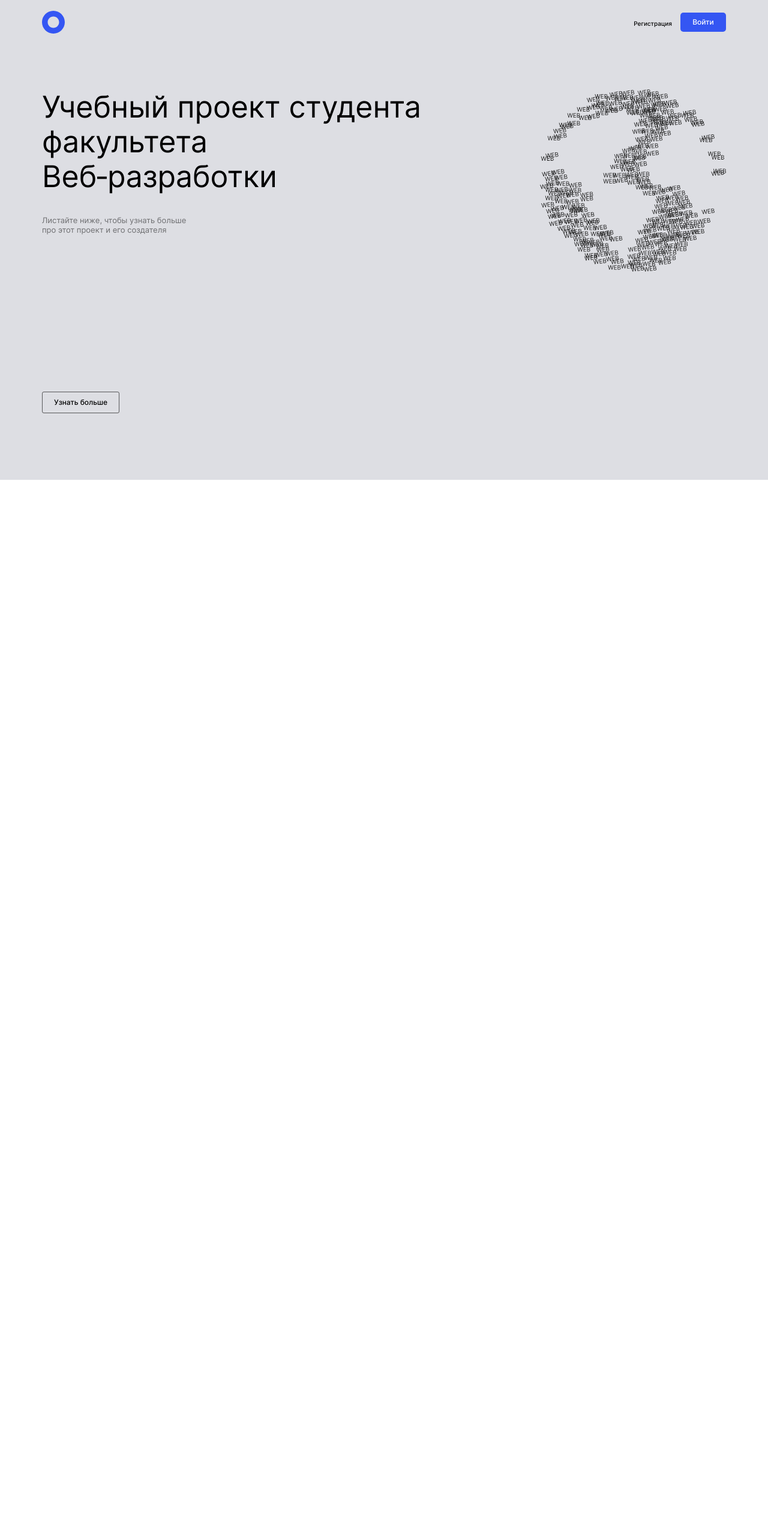
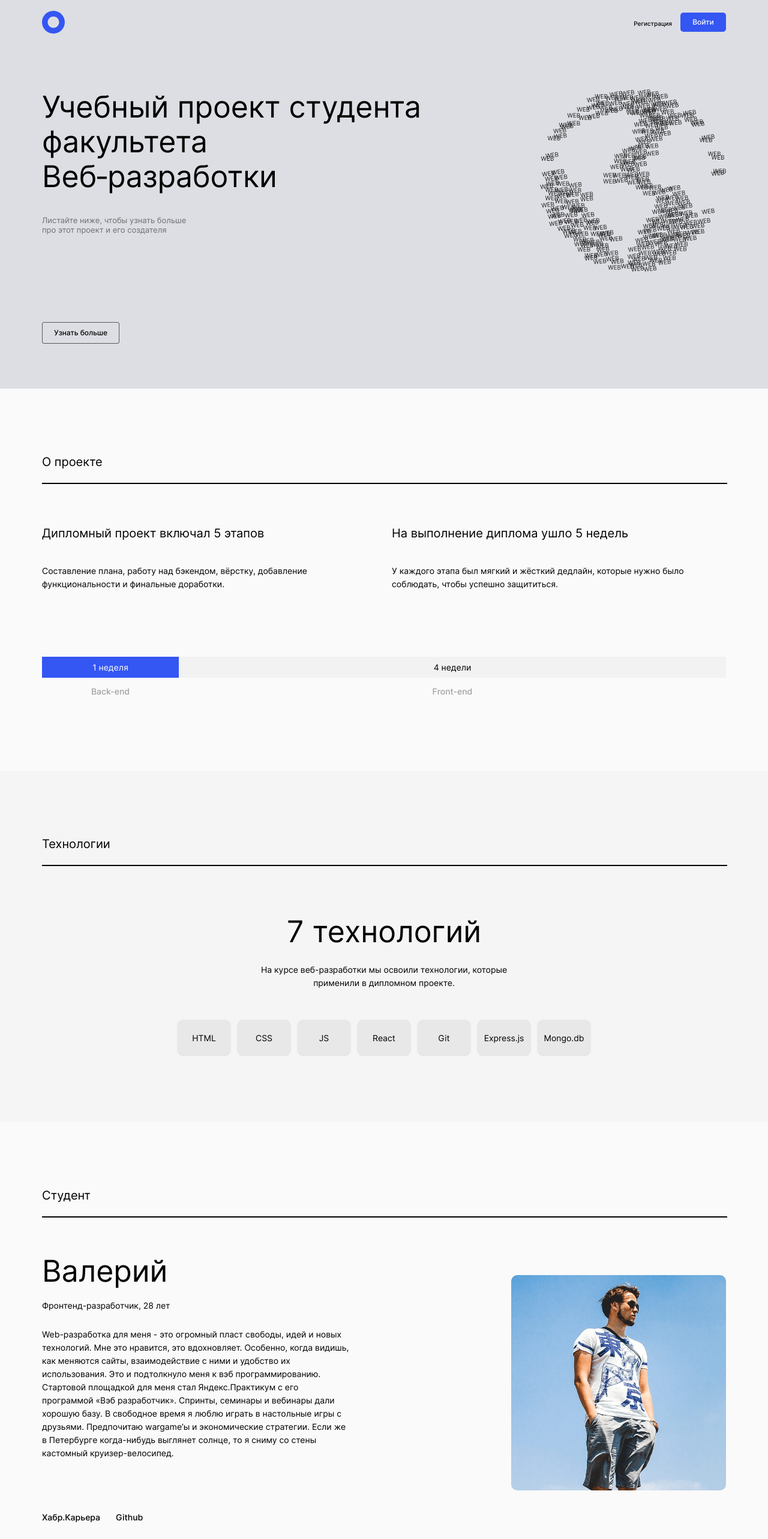
Before and after one commit to valeriiBorisenko/movies-explorer-frontend, a React (Create React App) app: page / in a window 1280 px wide. Shown: the top 2566 px of the page at 60% size. Before the commit the page ends 800 px from the top, so only its background shows below. Built offline with nearby package versions, Linux system fonts and the light colour scheme.

Commit message:
hot-fix: правка скрывающихся блоков

```diff
--- a/src/components/Pages/MainPage/AboutMe/AboutMe.css
+++ b/src/components/Pages/MainPage/AboutMe/AboutMe.css
@@ -1,10 +1,5 @@
 .about-me {
   width: 100%;
-  display: block;
-}
-
-.about-me_hide {
-  display: none;
 }
 
 .about-me__container {
--- a/src/components/Pages/MainPage/AboutMe/AboutMe.js
+++ b/src/components/Pages/MainPage/AboutMe/AboutMe.js
@@ -4,9 +4,9 @@ import ParagraphMainPage from "../ui/ParagraphMainPage/ParagraphMainPage";
 import SocialLink from "../../../ui/SocialLink/SocialLink";
 import avatar from "../../../../images/ValeriiBorisenko.png"
 
-function AboutMe({ isActive }) {
+function AboutMe() {
   return (
-    <section className={`about-me ${isActive ? "about-me_hide" : ''}`}>
+    <section className="about-me">
       <div className="main-page__container">
         <TitleH3MainPage
           title="Студент"
--- a/src/components/Pages/MainPage/AboutProject/AboutProject.css
+++ b/src/components/Pages/MainPage/AboutProject/AboutProject.css
@@ -1,10 +1,5 @@
 .about-project {
   width: 100%;
-  display: block;
-}
-
-.about-project_hide {
-  display: none;
 }
 
 .about-project__container {
--- a/src/components/Pages/MainPage/AboutProject/AboutProject.js
+++ b/src/components/Pages/MainPage/AboutProject/AboutProject.js
@@ -2,9 +2,9 @@ import TitleH3MainPage from '../ui/TitleH3MainPage/TitleH3MainPage';
 import ProjectTasks from './ProjectTasks/ProjectTasks';
 import Timeline from './TimeLine/TimeLine'
 
-function AboutProject({ isActive }) {
+function AboutProject() {
   return (
-    <section className={`about-project ${isActive ? "about-project_hide" : ''}`} id="about-project">
+    <section className="about-project" id="about-project">
       <div className="main-page__container">
         <TitleH3MainPage
           title="О проекте"
--- a/src/components/Pages/MainPage/MainPage.js
+++ b/src/components/Pages/MainPage/MainPage.js
@@ -1,4 +1,3 @@
-import { useState } from 'react';
 import Header from '../../Header/Header';
 import MainHeader from './ui/MainHeader/MainHeader';
 import Promo from './Promo/Promo';
@@ -12,10 +11,7 @@ import scrollDown from '../../../utils/srollDown'
 
 function MainPage() {
 
-  const [isActive, setIsActive] = useState(true);
-
   async function handleCickButton() {
-    await setIsActive(false)
     scrollDown()
   }
 
@@ -30,23 +26,13 @@ function MainPage() {
           onClick={handleCickButton}
         />
         <AboutProject
-          isActive={isActive}
           id="about-project"
         />
-        <Techs
-          isActive={isActive}
-        />
-        <AboutMe
-          isActive={isActive}
-        />
-        <Portfolio
-          isActive={isActive}
-        />
+        <Techs/>
+        <AboutMe/>
+        <Portfolio/>
       </main>
-      <Footer
-        isActive={isActive}
-        isMainPage
-      />
+      <Footer/>
 
     </section>
   )
--- a/src/components/Pages/MainPage/Portfolio/Portfolio.css
+++ b/src/components/Pages/MainPage/Portfolio/Portfolio.css
@@ -1,10 +1,5 @@
 .portfolio {
   width: 100%;
-  display: block;
-}
-
-.portfolio_hide {
-  display: none;
 }
 
 .portfolio__container{
--- a/src/components/Pages/MainPage/Portfolio/Portfolio.js
+++ b/src/components/Pages/MainPage/Portfolio/Portfolio.js
@@ -1,8 +1,8 @@
 import PortfolioLink from "./PotfolioLink/PortfolioLink"
 
-function Portfolio({ isActive }) {
+function Portfolio() {
   return (
-    <section className={`portfolio ${isActive ? "portfolio_hide" : ''}`}>
+    <section className="portfolio">
       <div className="portfolio__container">
         <h3 className="portfolio__title">Портфолио</h3>
         <ul className="portfolio__links">
--- a/src/components/Pages/MainPage/Promo/NavTab/NavTab.css
+++ b/src/components/Pages/MainPage/Promo/NavTab/NavTab.css
@@ -28,7 +28,7 @@
 @media screen and (min-width: 1024px) {
   .navtab {
     justify-content: flex-start;
-    margin-bottom: 111px
+    margin-bottom: 75px
   }
 
   .navtab__button {
--- a/src/components/Pages/MainPage/Promo/Promo.css
+++ b/src/components/Pages/MainPage/Promo/Promo.css
@@ -4,7 +4,7 @@
   justify-content: space-between;
   background-color: #DDDEE3;
   width: 100%;
-  min-height: calc(100vh - 74px);
+  min-height: 636px;
 }
 
 .promo__container {
@@ -51,6 +51,11 @@
 
 
 @media screen and (min-width: 768px) {
+
+  .promo {
+    min-height: 850px;
+  }
+
   .promo__container {
     padding: 140px 44px 92px;
   }
@@ -68,13 +73,14 @@
     line-height: 50px;
   }
 
-  .promo__button {
-    margin-top: 92px;
-  }
-
 }
 
 @media screen and (min-width: 1024px) {
+
+  .promo {
+    min-height: 574px;
+  }
+
   .promo__container{
     flex-direction: row;
     justify-content: space-between;
@@ -103,7 +109,4 @@
     margin-top: 36px;
   }
 
-  .promo__button {
-    margin-top: 146px;
-  }
 }
--- a/src/components/Pages/MainPage/Techs/Techs.css
+++ b/src/components/Pages/MainPage/Techs/Techs.css
@@ -1,10 +1,5 @@
 .techs {
   width: 100%;
-  display: block;
-}
-
-.techs_hide {
-  display: none;
 }
 
 .techs__container {
--- a/src/components/Pages/MainPage/Techs/Techs.js
+++ b/src/components/Pages/MainPage/Techs/Techs.js
@@ -3,9 +3,9 @@ import TitleH2MainPage from '../ui/TitleH2MainPage/TitleH2MainPage';
 import ParagraphMainPage from '../ui/ParagraphMainPage/ParagraphMainPage'
 import { techs } from '../../../../utils/constants';
 
-function Techs({ isActive }) {
+function Techs() {
   return (
-    <section className={`techs ${isActive ? "techs_hide" : ''}`}>
+    <section className="techs">
       <div className="main-page__container">
         <TitleH3MainPage
           title="Технологии"
```
